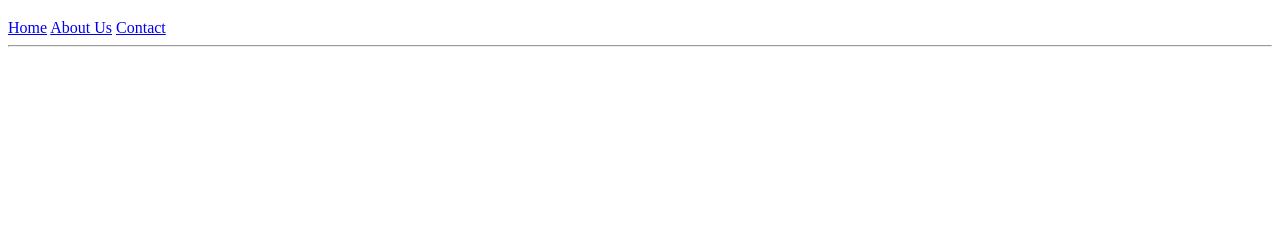
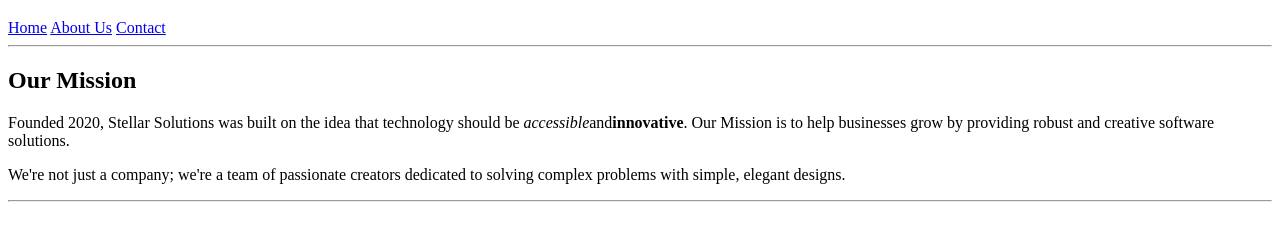
Before and after one commit to KSookoo17/stellar_solutions, a plain HTML site: page about.html in a window 1280 px wide. Shown: the part 61-302 px from the top of the page. Drawn offline with Linux system fonts and the light colour scheme.

Commit message:
Mission Section
Created mission section

```diff
--- a/about.html
+++ b/about.html
@@ -22,6 +22,22 @@
 
       <hr>
 
+      <!--Mission Section-->
+      <section id="mission-section">
+        <h2>Our Mission</h2>
 
+        <p>
+            Founded 2020, Stellar Solutions was built on the idea that technology should be
+            <em>accessible</em>and<strong>innovative</strong>.
+            Our Mission is to help businesses grow by providing robust and creative software solutions.
+        </p>
+        <p>
+            We're not just a company; we're a team of passionate creators dedicated to solving complex problems with simple, elegant designs.
+        </p>
+      </section>
+
+      <hr>
+
+      <!---->
     </body>
     </html>
```
